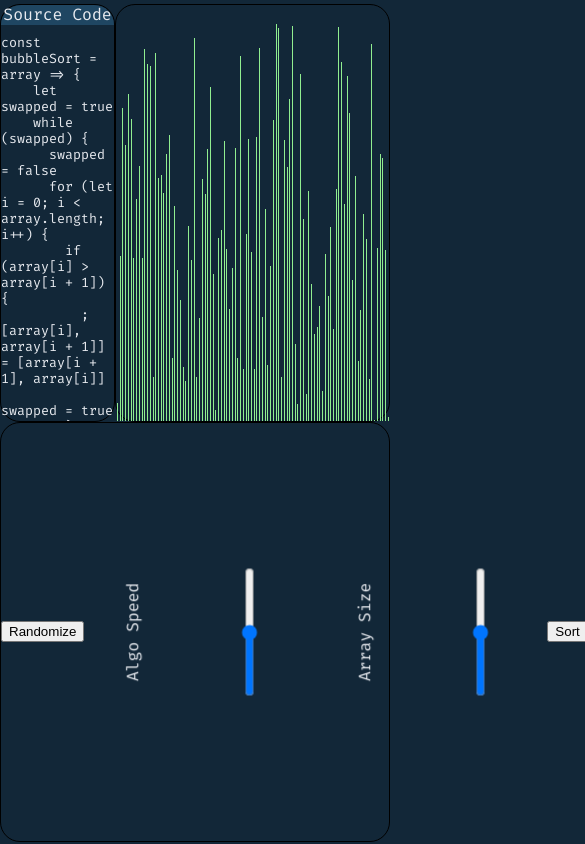
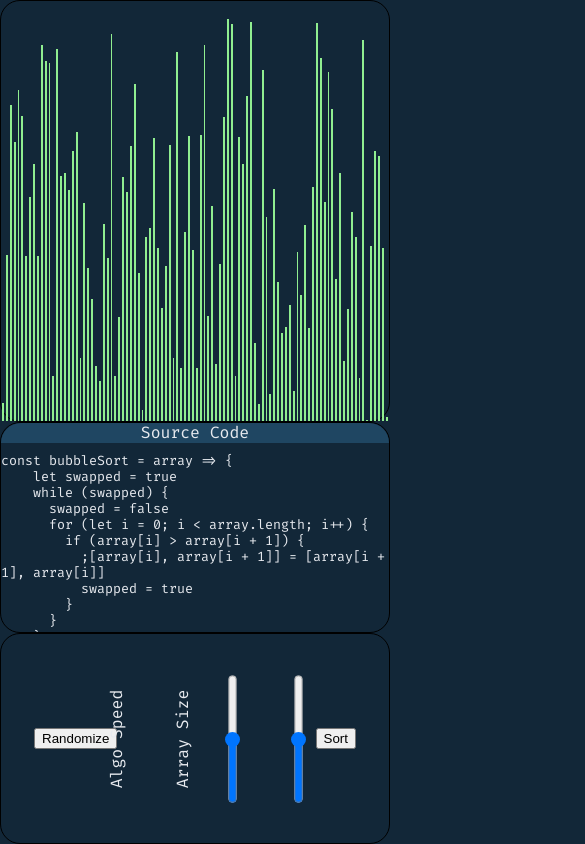
Before and after one commit to daniel-j-dev/Sorting-Algorithm-Visualizer, a React (Create React App) app: page / in a window 390 px wide. Shown: the whole page, 585 px wide, since content can reach past the window. Built offline with nearby package versions, Linux system fonts and the light colour scheme.

Commit message:
Repositioned code block and added a width breakpoint

```diff
--- a/src/App.css
+++ b/src/App.css
@@ -1,14 +1,14 @@
 @font-face {
-  font-family: 'Fira Code';
-  src: url('./fonts/FiraCode-Regular.woff2') format('woff2');
+  font-family: "Fira Code";
+  src: url("./fonts/FiraCode-Regular.woff2") format("woff2");
   font-weight: 300;
   font-style: normal;
 }
 
 .App {
   width: 100%;
-  height: 99%;
-  color: #E7EAEF;
+  height: 100%;
+  color: #e7eaef;
   font-family: "Fira Code";
 }
 
@@ -20,6 +20,14 @@
 }
 
 #lower {
+  display: flex;
+  flex-direction: row;
   height: 50%;
-  width: 100%
+  width: 100%;
 }
+
+@media only screen and (max-width: 799px) {
+  #lower {
+    flex-direction: column;
+  }
+}
--- a/src/App.js
+++ b/src/App.js
@@ -43,10 +43,10 @@ function App() {
     <div className="App">
       <appContext.Provider value={{ values, setValues, settings, setSettings }}>
         <div id="upper">
-          <CodeBlock />
           <AlgoVisual />
         </div>
         <div id="lower">
+          <CodeBlock />
           <Controls />
           {/* Add a "Hire me" button? */}
         </div>
--- a/src/components/AlgoVisual/AlgoVisual.css
+++ b/src/components/AlgoVisual/AlgoVisual.css
@@ -1,5 +1,5 @@
 #AlgoVisual {
-  width: 70%;
+  width: 100%;
   display: flex;
   flex-direction: row;
   justify-content: space-around;
--- a/src/components/CodeBlock/CodeBlock.css
+++ b/src/components/CodeBlock/CodeBlock.css
@@ -31,10 +31,16 @@
 }
 
 #code-container > code::-webkit-scrollbar-track {
-
 }
 
 #code-container > code::-webkit-scrollbar-thumb {
-  background-color: #E7EAEF;
+  background-color: #e7eaef;
   border-radius: 20px;
 }
+
+@media only screen and (max-width: 799px) {
+  #code-container {
+    width: 100%;
+    height: 50%;
+  }
+}
--- a/src/components/Controls/Controls.css
+++ b/src/components/Controls/Controls.css
@@ -1,5 +1,5 @@
-#Controls {
-  height: 100%;
+#controls {
+  width: 70%;
   border: 1px solid black;
   border-radius: 20px;
   display: flex;
@@ -15,6 +15,8 @@ input[name="size"] {
 
 #speed-container,
 #size-container {
+  width: 0px;
+  height: 0px;
   display: flex;
   flex-direction: row;
   justify-content: center;
@@ -31,3 +33,10 @@ input[name="size"] {
   white-space: nowrap;
   transform: rotate(-90deg);
 }
+
+@media only screen and (max-width: 799px) {
+  #controls {
+    width: 100%;
+    height: 50%;
+  }
+}
--- a/src/components/Controls/Controls.js
+++ b/src/components/Controls/Controls.js
@@ -42,7 +42,7 @@ function Controls() {
   }
 
   return (
-    <div id="Controls">
+    <div id="controls">
       <button onClick={() => randomizeArray()}>Randomize</button>
       <div id="speed-container">
         <label for="speed">Algo Speed</label>
--- a/src/index.css
+++ b/src/index.css
@@ -8,3 +8,7 @@ margin: 0px 0px 0px 0px;
 padding: 0px 0px 0px 0px;
 background-color: #122738;
 }
+
+* {
+    box-sizing: border-box;
+}
```
Also changed, not shown: 1 other file (tests, documents, lock files or other folders).
